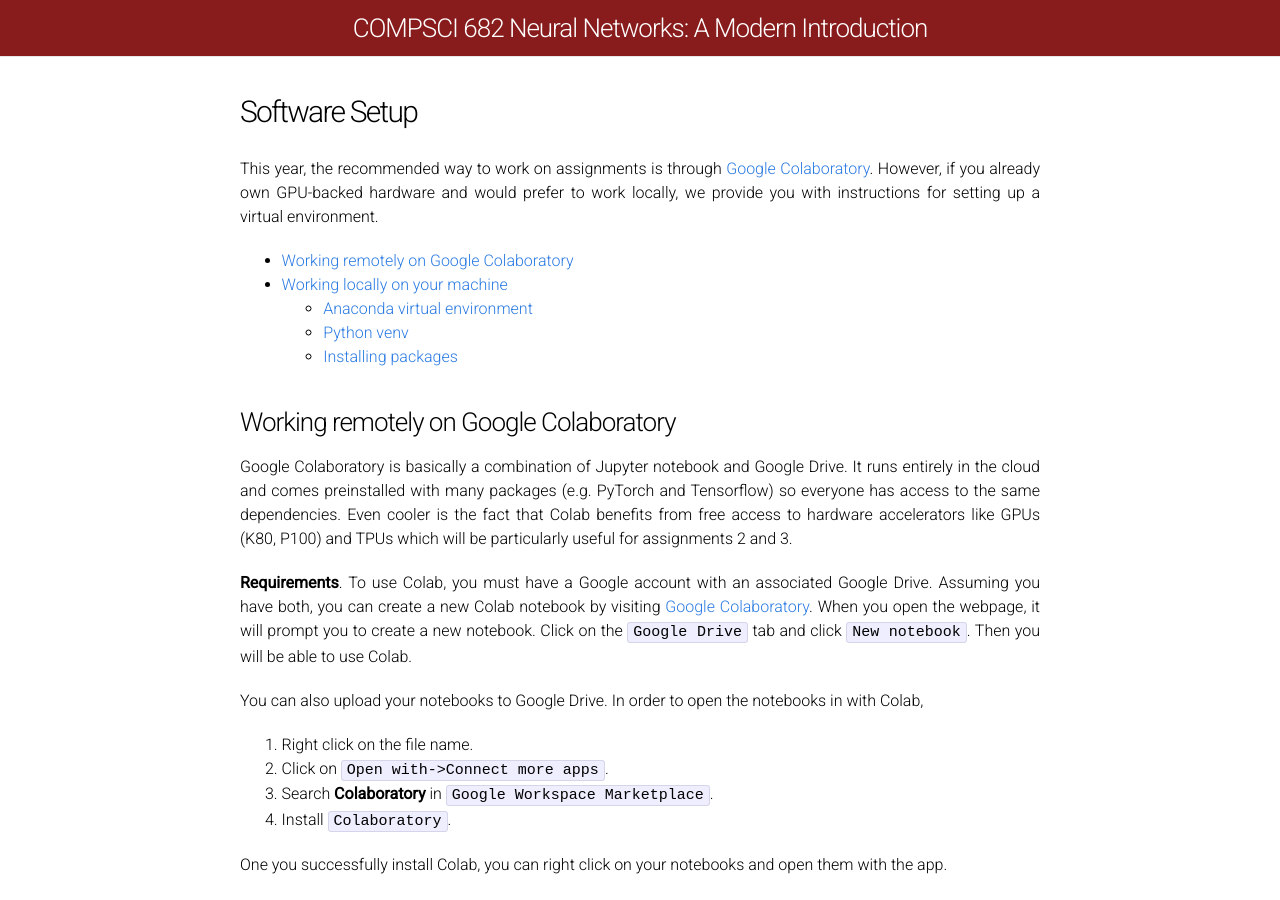
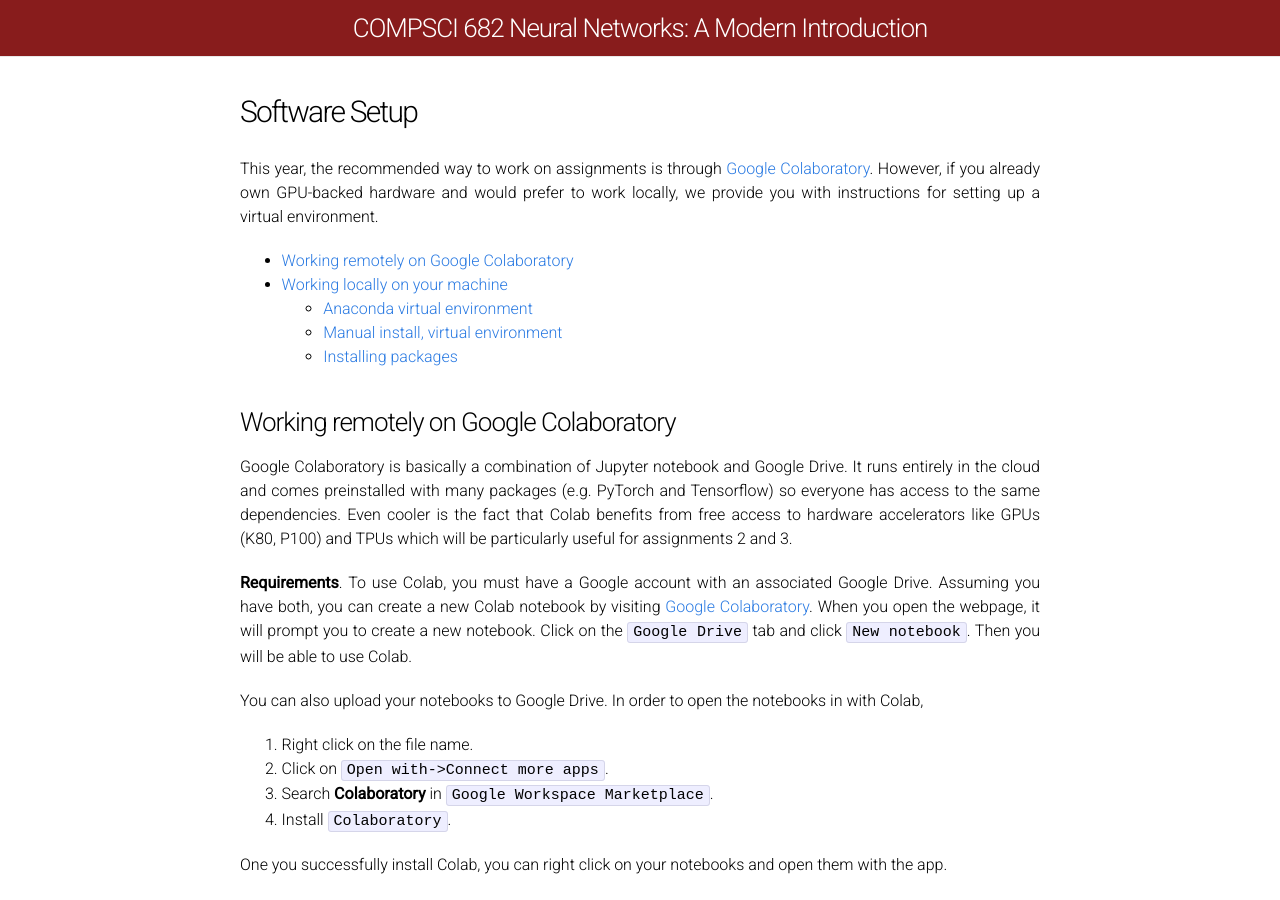
Before and after one commit to compsci682-fa21/compsci682-fa21.github.io, a Jekyll site: the page built from setup.md, in a window 1280 px wide and 900 px high. Built offline with Jekyll 4.4.1, drawn with Linux system fonts in a browser that asks for light colours.

Commit message:
Update setup.md

```diff
--- a/setup.md
+++ b/setup.md
@@ -9,7 +9,7 @@ This year, the recommended way to work on assignments is through [Google Colabor
 - [Working remotely on Google Colaboratory](#working-remotely-on-google-colaboratory)
 - [Working locally on your machine](#working-locally-on-your-machine)
   - [Anaconda virtual environment](#anaconda-virtual-environment)
-  - [Python venv](#python-venv)
+  - [Manual install, virtual environment](#Manual install, virtual environment)
   - [Installing packages](#installing-packages)
 
 ### Working remotely on Google Colaboratory
```
